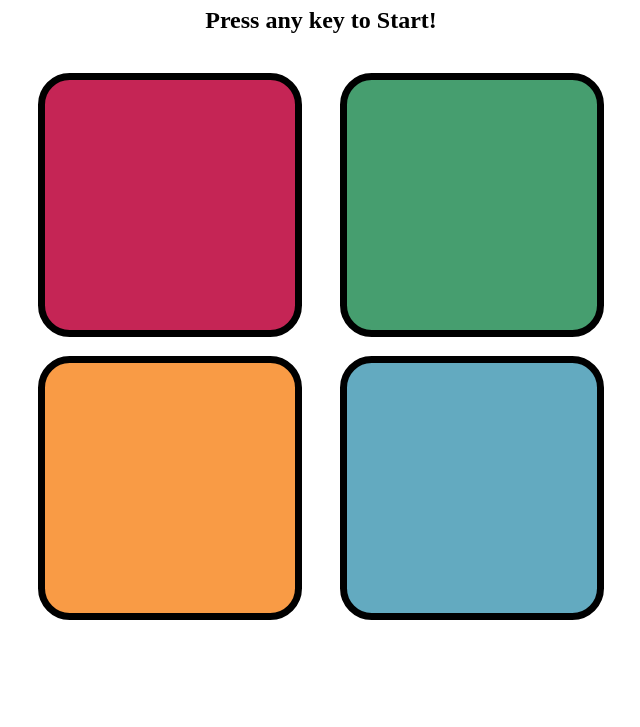
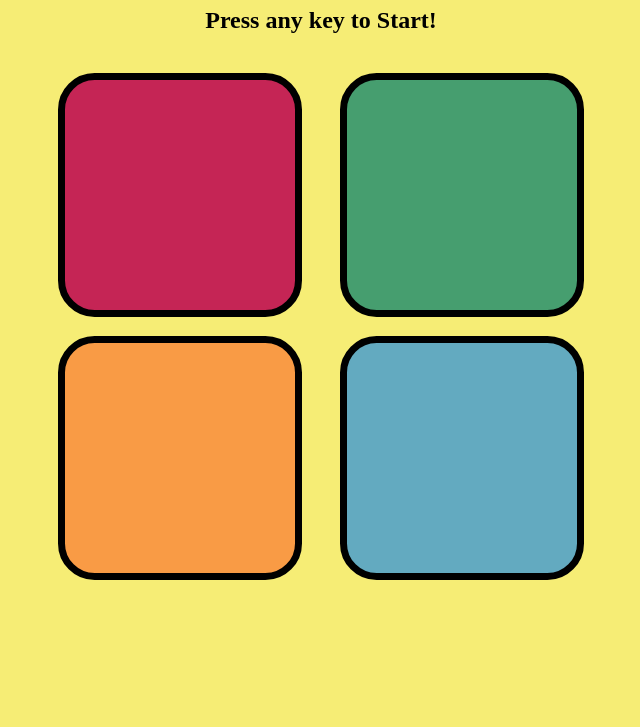
Before and after one commit to Sohan-hub11/Simon-Say-Game, a plain HTML site: page index.html in a window 1280 px wide. Shown: the part 73-800 px from the top of the page, without its empty margins (319-959 px from the left). Drawn offline with Linux system fonts and the light colour scheme.

Commit message:
Update style file

```diff
--- a/style.css
+++ b/style.css
@@ -1,11 +1,12 @@
 body{
     text-align: center;
+    background-color: rgb(246, 237, 117);
 }
 
 .btn{
-    height: 250px;
-    width: 250px;
-    border-radius: 12%;
+    height: 230px;
+    width: 230px;
+    border-radius: 15%;
     border: 7.5px solid black;
     margin: 1.2rem;
 }
```
